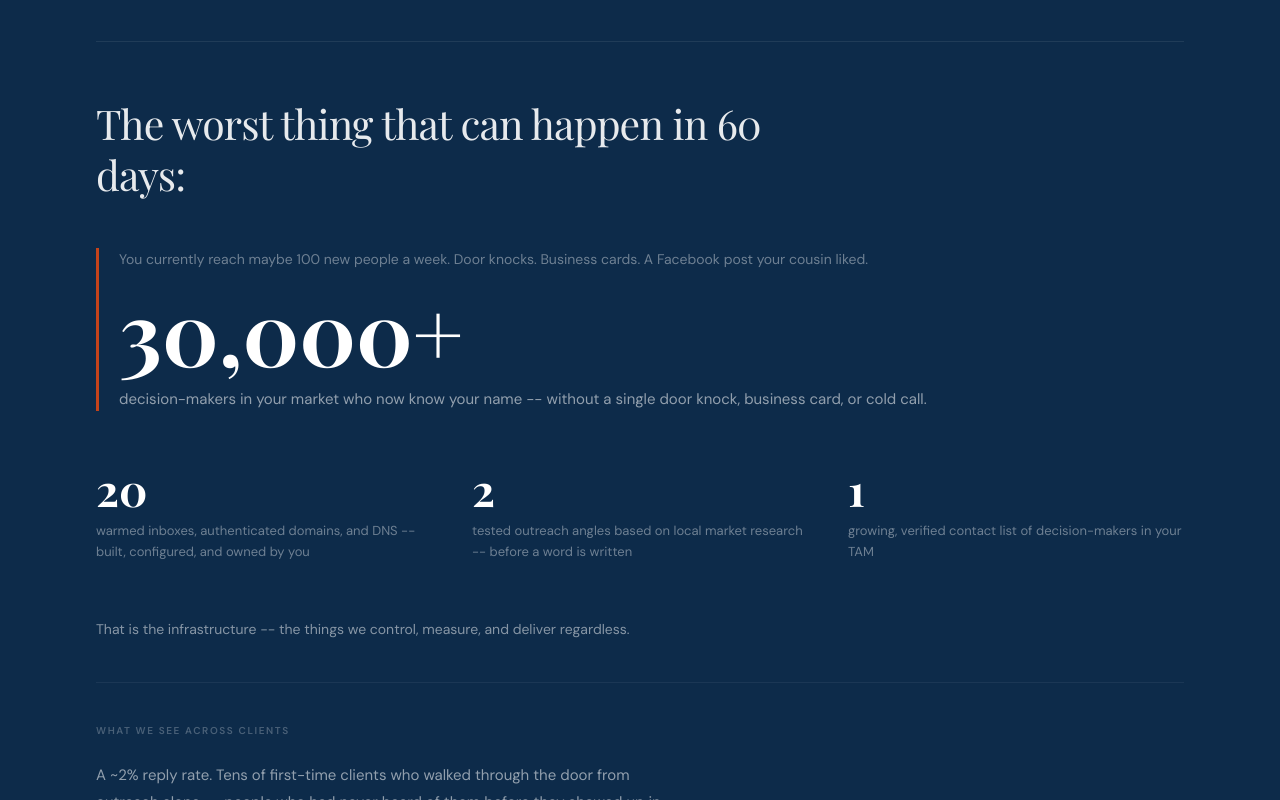
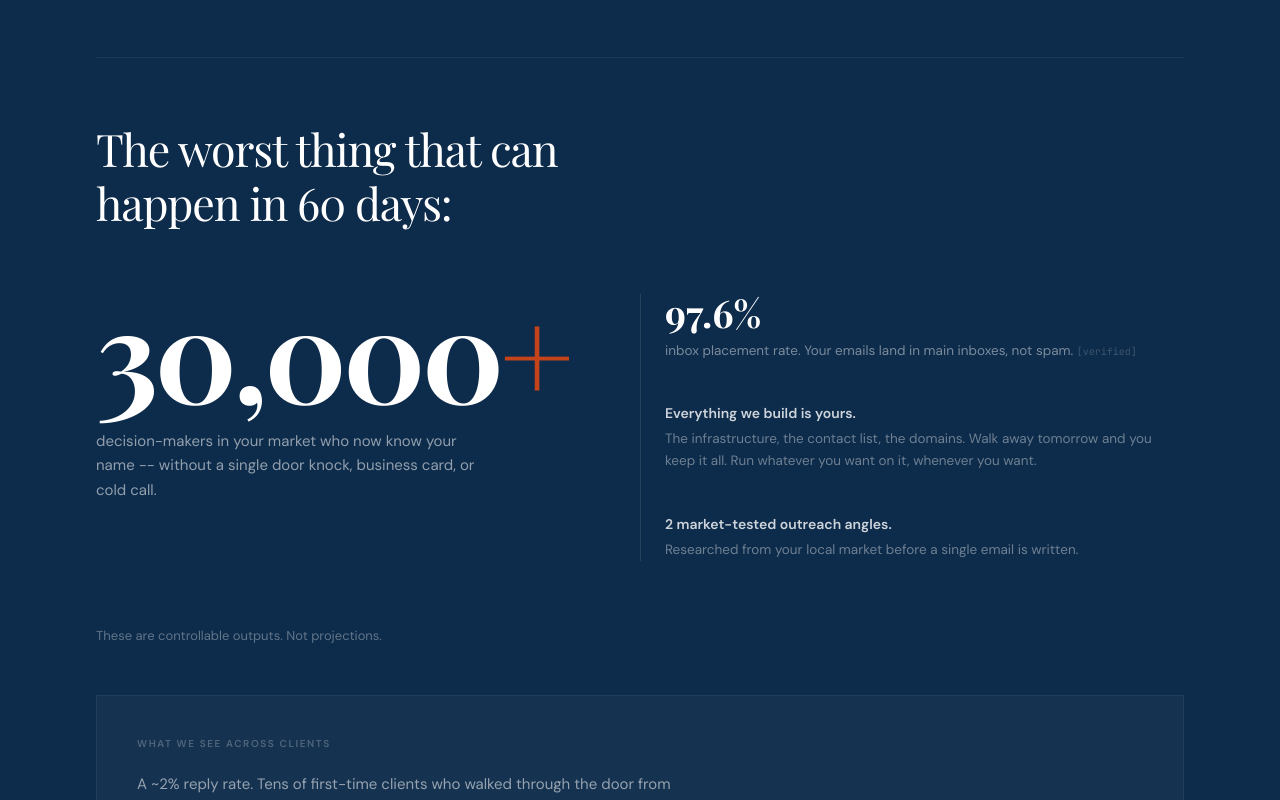
Before and after one commit to jaexochill2-code/scalesteady-engineers, a Next.js app: page / in a window 1280 px wide. Shown: the part 2660-3460 px from the top of the page. Built offline with nearby package versions, Linux system fonts and the light colour scheme.

Commit message:
results: premium editorial rewrite - hero 30k with terracotta accent, 97.6pct verified, ownership angle, observed benchmarks card, 4th wall whisper

```diff
--- a/src/app/page.tsx
+++ b/src/app/page.tsx
@@ -399,81 +399,113 @@ export default function Home() {
 
           </div>
 
-          {/* ── Definitive Results: Pattern Interrupt + 4th Wall ── */}
-          <div className="mt-16 pt-14" style={{ borderTop: "1px solid rgba(255,255,255,0.08)" }}>
+          {/* ── Definitive Results ── */}
+          <div className="mt-20 pt-16" style={{ borderTop: "1px solid rgba(255,255,255,0.06)" }}>
 
             {/* Pattern interrupt */}
-            <h3
-              className="font-serif font-normal"
+            <p
+              className="font-serif"
               style={{
-                fontSize: "clamp(26px, 3.2vw, 42px)",
-                lineHeight: "1.25",
-                letterSpacing: "-0.02em",
-                color: "rgba(255,255,255,0.9)",
-                maxWidth: "720px",
-                marginBottom: "48px",
+                fontSize: "clamp(28px, 3.5vw, 46px)",
+                lineHeight: "1.2",
+                letterSpacing: "-0.025em",
+                color: "#FFFFFF",
+                fontWeight: 400,
+                maxWidth: "600px",
+                marginBottom: "64px",
               }}
             >
-              The worst thing that can happen in 60 days:
-            </h3>
+              The worst thing that can happen in 60&nbsp;days:
+            </p>
 
-            {/* Hero number with contrast */}
-            <div className="mb-14" style={{ paddingLeft: "20px", borderLeft: "3px solid #C4431B" }}>
-              <p className="font-sans mb-3" style={{ fontSize: "14px", lineHeight: "1.6", color: "rgba(255,255,255,0.4)" }}>
-                You currently reach maybe 100 new people a week. Door knocks. Business cards. A Facebook post your cousin liked.
+            {/* ── Hero stat + supporting facts ── */}
+            <div className="grid grid-cols-1 lg:grid-cols-12 gap-16 lg:gap-0">
+
+              {/* Left: Hero number */}
+              <div className="lg:col-span-5">
+                <p
+                  className="font-serif font-bold"
+                  style={{
+                    fontSize: "clamp(72px, 10vw, 130px)",
+                    lineHeight: 0.9,
+                    color: "#FFFFFF",
+                    letterSpacing: "-0.03em",
+                  }}
+                >
+                  30,000<span style={{ color: "#C4431B" }}>+</span>
                 </p>
                 <p
-                className="font-serif font-bold"
-                style={{ fontSize: "clamp(52px, 7vw, 88px)", lineHeight: 1, color: "#FFFFFF", margin: "16px 0 12px" }}
+                  className="font-sans mt-5"
+                  style={{ fontSize: "15px", lineHeight: "1.65", color: "rgba(255,255,255,0.55)", maxWidth: "380px" }}
                 >
-                30,000+
-              </p>
-              <p className="font-sans" style={{ fontSize: "15px", lineHeight: "1.6", color: "rgba(255,255,255,0.55)" }}>
                   decision-makers in your market who now know your name -- without a single door knock, business card, or cold call.
                 </p>
               </div>
 
-            {/* Supporting controllable outputs */}
-            <div className="grid grid-cols-1 sm:grid-cols-3 gap-10 mb-14">
-              {[
-                { num: "20", label: "warmed inboxes, authenticated domains, and DNS -- built, configured, and owned by you" },
-                { num: "2", label: "tested outreach angles based on local market research -- before a word is written" },
-                { num: "1", label: "growing, verified contact list of decision-makers in your TAM" },
-              ].map((item) => (
-                <div key={item.num + item.label}>
-                  <p
-                    className="font-serif font-bold"
-                    style={{ fontSize: "clamp(32px, 3.5vw, 44px)", lineHeight: 1, color: "#FFFFFF", marginBottom: "10px" }}
-                  >
-                    {item.num}
+              {/* Right: Supporting facts -- editorial stack */}
+              <div className="lg:col-span-6 lg:col-start-7 flex flex-col gap-10" style={{ paddingLeft: "24px", borderLeft: "1px solid rgba(255,255,255,0.1)" }}>
+
+                {/* Fact 1: Deliverability */}
+                <div>
+                  <p className="font-serif font-bold" style={{ fontSize: "clamp(28px, 3vw, 38px)", color: "#FFFFFF", lineHeight: 1, marginBottom: "8px" }}>
+                    97.6%
                   </p>
-                  <p className="font-sans" style={{ fontSize: "13px", lineHeight: "1.6", color: "rgba(255,255,255,0.4)" }}>
-                    {item.label}
+                  <p className="font-sans" style={{ fontSize: "13.5px", lineHeight: "1.65", color: "rgba(255,255,255,0.45)" }}>
+                    inbox placement rate. Your emails land in main inboxes, not spam.{" "}
+                    <span className="relative inline-block group/tip cursor-help font-mono text-[10px] text-[rgba(255,255,255,0.2)] hover:text-white">[verified]
+                      <span className="absolute bottom-full left-0 mb-2 w-56 bg-[#1B4F8A] text-white text-[11px] p-3 leading-normal font-sans font-normal normal-case opacity-0 pointer-events-none group-hover/tip:opacity-100 transition-opacity duration-200 z-30 shadow-lg">
+                        <strong>Source:</strong> GlockApps 2026 deliverability audit across ScaleSteady client domains.
+                      </span>
+                    </span>
                   </p>
                 </div>
-              ))}
+
+                {/* Fact 2: Ownership */}
+                <div>
+                  <p className="font-sans font-semibold" style={{ fontSize: "14px", color: "rgba(255,255,255,0.8)", lineHeight: "1.6", marginBottom: "4px" }}>
+                    Everything we build is yours.
+                  </p>
+                  <p className="font-sans" style={{ fontSize: "13.5px", lineHeight: "1.65", color: "rgba(255,255,255,0.4)" }}>
+                    The infrastructure, the contact list, the domains. Walk away tomorrow and you keep it all. Run whatever you want on it, whenever you want.
+                  </p>
                 </div>
 
-            {/* Delineation: controllable vs observed */}
-            <p className="font-sans" style={{ fontSize: "14px", lineHeight: "1.7", color: "rgba(255,255,255,0.5)", maxWidth: "640px" }}>
-              That is the infrastructure -- the things we control, measure, and deliver regardless.
+                {/* Fact 3: Market research */}
+                <div>
+                  <p className="font-sans font-semibold" style={{ fontSize: "14px", color: "rgba(255,255,255,0.8)", lineHeight: "1.6", marginBottom: "4px" }}>
+                    2 market-tested outreach angles.
+                  </p>
+                  <p className="font-sans" style={{ fontSize: "13.5px", lineHeight: "1.65", color: "rgba(255,255,255,0.4)" }}>
+                    Researched from your local market before a single email is written.
+                  </p>
+                </div>
+
+              </div>
+            </div>
+
+            {/* Delineation */}
+            <p className="font-sans mt-16" style={{ fontSize: "13px", lineHeight: "1.7", color: "rgba(255,255,255,0.35)" }}>
+              These are controllable outputs. Not projections.
             </p>
 
-            {/* Observed benchmarks */}
-            <div className="mt-10 pt-10" style={{ borderTop: "1px solid rgba(255,255,255,0.06)" }}>
+            {/* ── Observed benchmarks ── */}
+            <div
+              className="mt-12 p-8 lg:p-10"
+              style={{ background: "rgba(255,255,255,0.03)", border: "1px solid rgba(255,255,255,0.06)" }}
+            >
               <p
-                className="font-sans font-semibold uppercase mb-6"
+                className="font-sans font-semibold uppercase mb-5"
                 style={{ fontSize: "10px", letterSpacing: "0.16em", color: "rgba(255,255,255,0.25)" }}
               >
                 What we see across clients
               </p>
-              <p className="font-sans" style={{ fontSize: "15px", lineHeight: "1.8", color: "rgba(255,255,255,0.55)", maxWidth: "600px" }}>
+              <p className="font-sans" style={{ fontSize: "15px", lineHeight: "1.8", color: "rgba(255,255,255,0.55)", maxWidth: "580px" }}>
                 A ~2% reply rate. Tens of first-time clients who walked through the door from outreach alone -- people who had never heard of them before they showed up in their inbox.
               </p>
             </div>
 
-            {/* 4th wall -- casual, dropped in, no spotlight */}
-            <p className="font-sans mt-12" style={{ fontSize: "13px", lineHeight: "1.75", color: "rgba(255,255,255,0.3)", maxWidth: "520px" }}>
+            {/* 4th wall */}
+            <p className="font-sans mt-12" style={{ fontSize: "13px", lineHeight: "1.75", color: "rgba(255,255,255,0.25)", maxWidth: "520px" }}>
               We are 5 people. Not an agency. This is the same playbook we run for our own outreach -- and our clients who found success with it. If we are booking meetings, you are booking meetings.
             </p>
 
```
Lines whose indentation alone changed are shown as unchanged.
